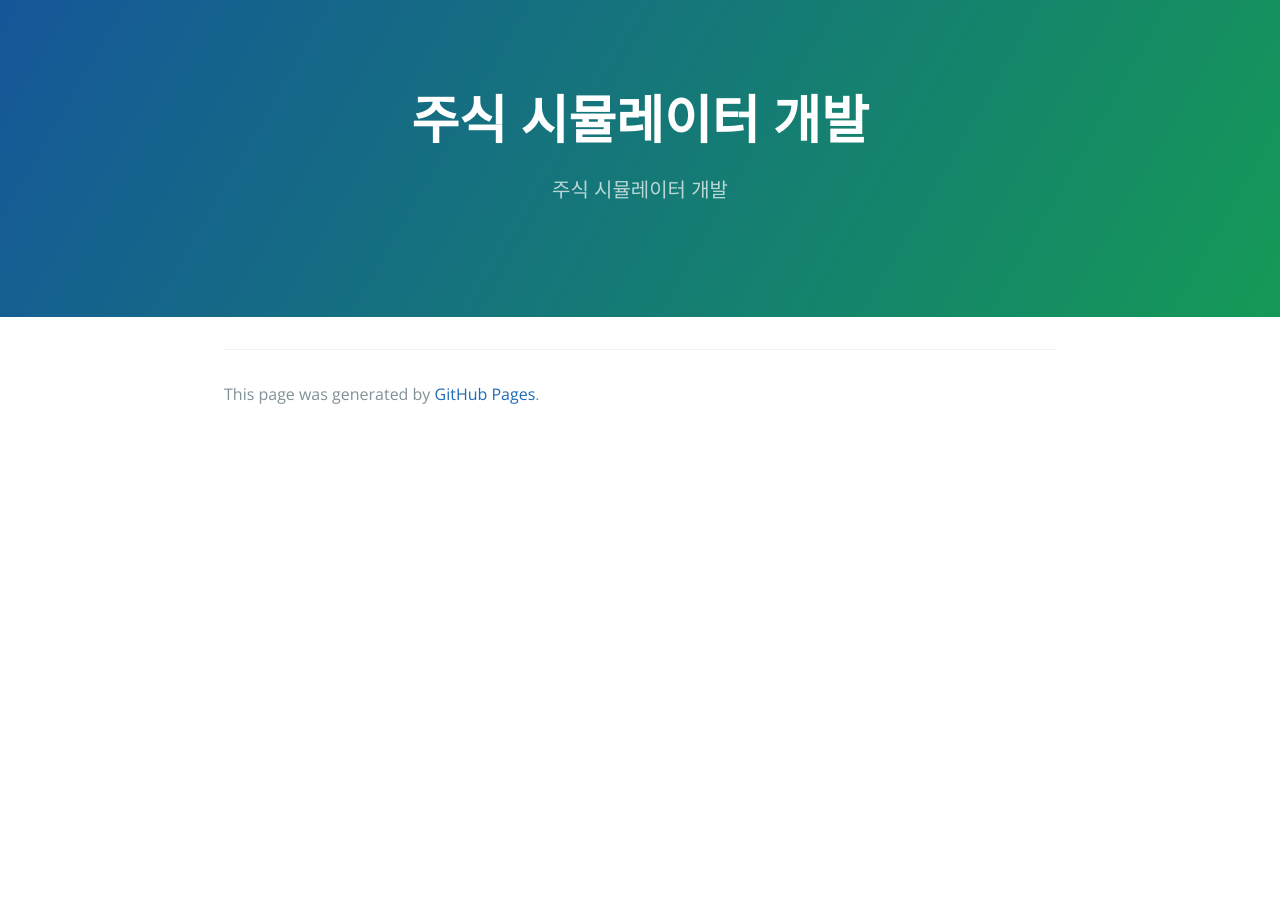
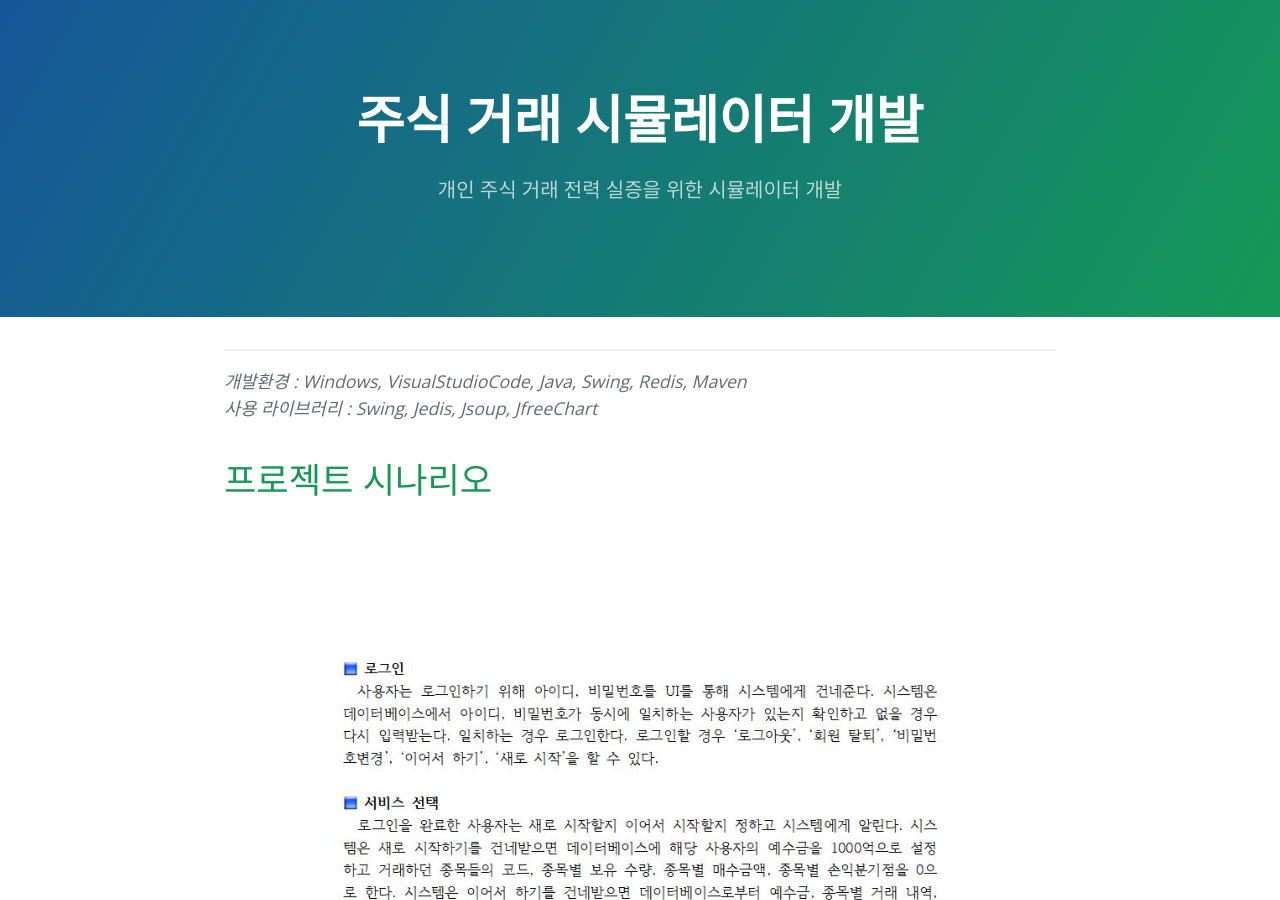
Before and after one commit to tiktaalik7/tiktaalik7.github.io, a Jekyll site: the page built from project-004-development_of_stock_simulator_for_assessing_the_personal_trading_strategy.md, in a window 1280 px wide and 900 px high. Built offline with Jekyll 4.4.1, drawn with Linux system fonts in a browser that asks for light colours.

Commit message:
write stock simulator project

```diff
--- a/project-004-development_of_stock_simulator_for_assessing_the_personal_trading_strategy.md
+++ b/project-004-development_of_stock_simulator_for_assessing_the_personal_trading_strategy.md
@@ -1,5 +1,22 @@
 ---
 layout: default
-title: 주식 시뮬레이터 개발
-description: 주식 시뮬레이터 개발
+title: 주식 거래 시뮬레이터 개발
+description: 개인 주식 거래 전력 실증을 위한 시뮬레이터 개발
 ---
+
+* * *
+
+_개발환경 : Windows, VisualStudioCode, Java, Swing, Redis, Maven_
+_사용 라이브러리 : Swing, Jedis, Jsoup, JfreeChart_
+
+# 프로젝트 시나리오
+![시나리오1](./imgs/project-004-img1.jpg)
+
+# 논문
+![논문1](./imgs/project-004-img2.png)
+![논문2](./imgs/project-004-img3.png)
+![논문3](./imgs/project-004-img4.png)
+![논문4](./imgs/project-004-img5.png)
+
+# 사용
+![사용](./imgs/project-004-img6.gif)
```
Also changed, not shown: project-002-De_Identification_Verifier.md (+1 -1 lines), imgs/project-004-img1.jpg (added), imgs/project-004-img2.png (added), imgs/project-004-img3.png (added), imgs/project-004-img4.png (added), imgs/project-004-img5.png (added), imgs/project-004-img6.gif (added).
